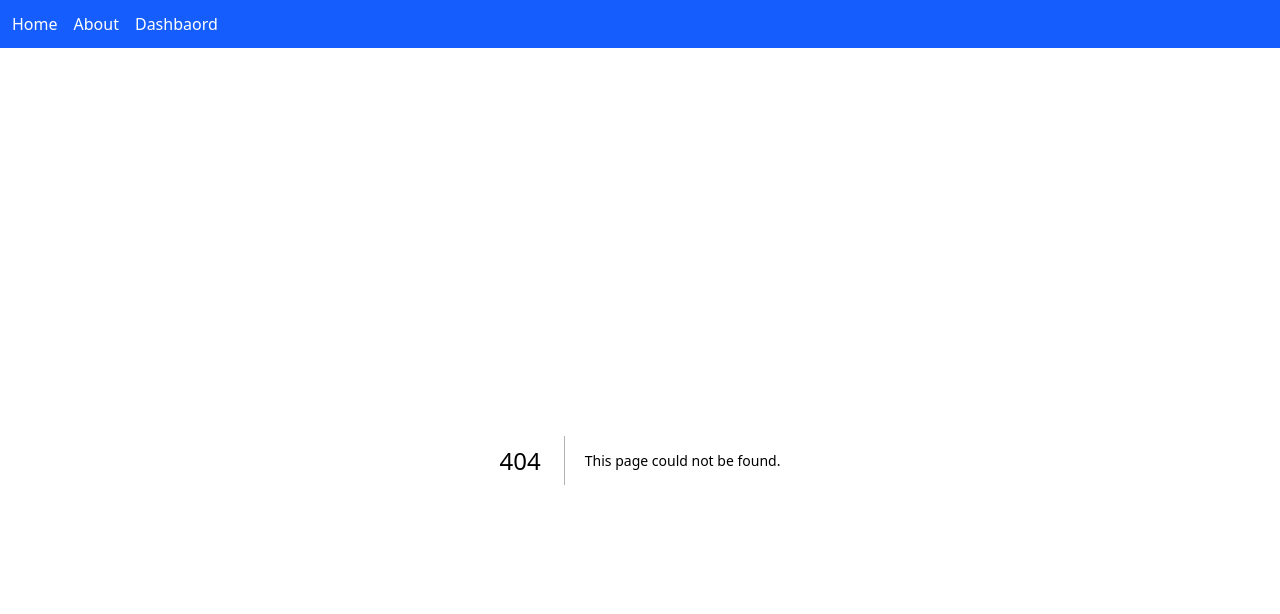
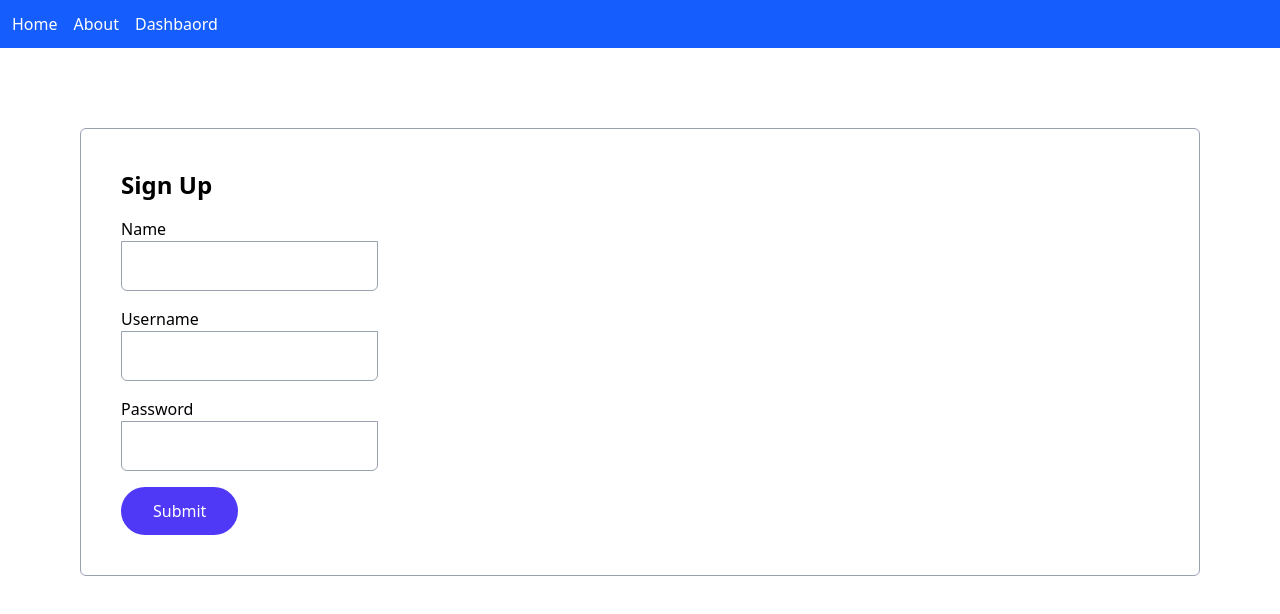
Before and after one commit to FactNJS1014/my-app, a Next.js app: page /backoffice/signup in a window 1280 px wide. Before the commit this address had no page. Shown: the top 614 px of the page. Built offline with nearby package versions, Linux system fonts and the light colour scheme.

Commit message:
create page signup

```diff
--- /dev/null
+++ b/app/backoffice/config.ts
@@ -0,0 +1,3 @@
+export const Config = {
+    apiUrl: 'http://localhost:8080'
+}
--- /dev/null
+++ b/app/backoffice/signup/page.tsx
@@ -0,0 +1,67 @@
+"use client";
+
+import { useState } from "react";
+import { useRouter } from "next/navigation";
+import Swal from "sweetalert2";
+import { Config } from "../config";
+import axios from "axios";
+
+export default function Signup() {
+  const [name, setName] = useState("");
+  const [username, setUsername] = useState("");
+  const [password, setPassword] = useState("");
+  const router = useRouter();
+
+  const handleSignUp = async () => {
+    try {
+      const url = Config.apiUrl + "/member/signup";
+      const payload = {
+        name: name,
+        username: username,
+        password: password,
+      };
+
+      const res = await axios.post(url, payload);
+      if (res.status === 200) {
+        localStorage.setItem("token", res.data.token);
+        router.push("/backoffice/signin");
+      }
+    } catch (error: unknown) {
+      Swal.fire({
+        title: "error",
+        text: (error as Error).message,
+        icon: "error",
+      });
+    }
+  };
+
+  return (
+    <div className="border border-gray-400 rounded-md p-10 m-20 flex flex-col gap-4">
+      <div className="text-2xl font-bold">Sign Up</div>
+      <div>
+        <div>Name</div>
+        <input className="input" onChange={(e) => setName(e.target.value)} />
+      </div>
+      <div>
+        <div>Username</div>
+        <input
+          className="input"
+          onChange={(e) => setUsername(e.target.value)}
+        />
+      </div>
+      <div>
+        <div>Password</div>
+        <input
+          type="password"
+          className="input"
+          onChange={(e) => setPassword(e.target.value)}
+        />
+      </div>
+      <div>
+        <button className="button" onClick={handleSignUp}>
+          Submit
+        </button>
+      </div>
+    </div>
+  );
+}
--- a/app/globals.css
+++ b/app/globals.css
@@ -1,5 +1,9 @@
 @import "tailwindcss";
 
 .button{
-  @apply bg-indigo-600 px-4 py-2 rounded-lg text-white mb-3
+  @apply bg-indigo-600 px-8 py-3 rounded-3xl text-white
 }
+
+.input{
+  @apply border border-gray-400 rounded-b-md p-3
+}
--- a/package.json
+++ b/package.json
@@ -12,7 +12,8 @@
     "axios": "^1.13.2",
     "next": "16.0.1",
     "react": "19.2.0",
-    "react-dom": "19.2.0"
+    "react-dom": "19.2.0",
+    "sweetalert2": "^11.26.3"
   },
   "devDependencies": {
     "@tailwindcss/postcss": "^4",
```
Also changed, not shown: 1 other file (tests, documents, lock files or other folders).
